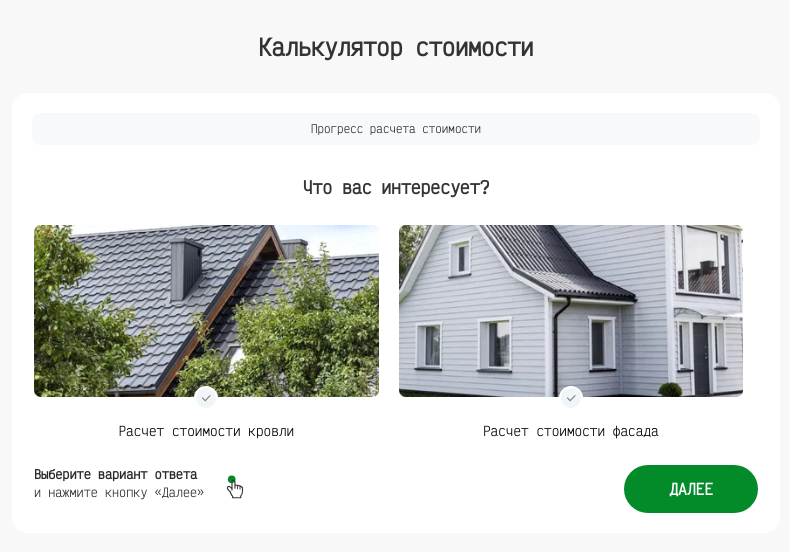
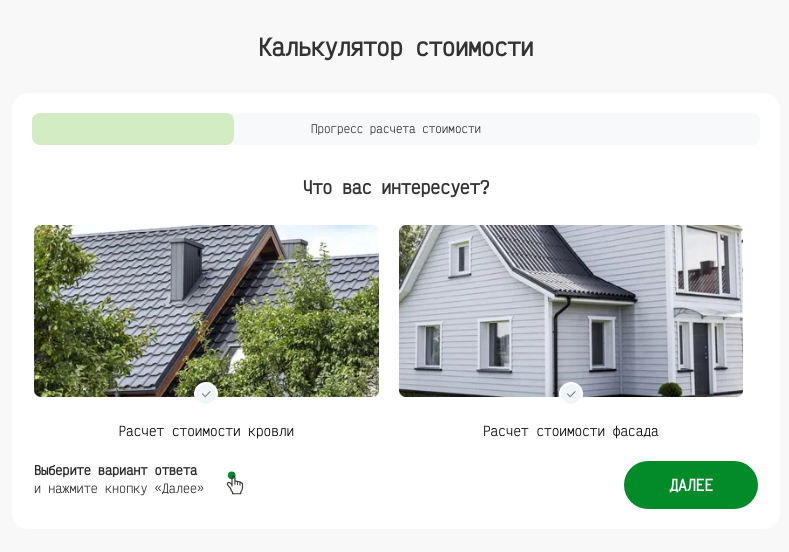
Before and after one commit to alexanderVLG/krovlya-calculator, a website: page source/index.html in a window 1280 px wide. Shown: the whole page, without its empty margins (244-1033 px from the left). Drawn offline with nearby package versions, Linux system fonts and the light colour scheme; files that its build step writes are made by us from their sources.

Commit message:
add styles for desktop

```diff
--- a/source/index.html
+++ b/source/index.html
@@ -17,7 +17,10 @@
     <section class="calculator">
       <h1 class="calculator__title">Калькулятор стоимости</h1>
       <div class="calculator__container">
-        <div class="progress-bar">Прогресс расчета стоимости</div>
+        <div class="progress-bar">
+          Прогресс расчета стоимости
+          <div class="progress-bar-range" style="top: 0; left: 0; width: 202px;"></div>
+        </div>
         <form class="form-calculator" action="#">
           <h2 class="form-calculator__title">Что вас интересует?</h2>
           <fieldset class="calculator-filter">
--- a/source/styles/blocks/calculator-button.scss
+++ b/source/styles/blocks/calculator-button.scss
@@ -9,6 +9,8 @@
   text-transform: uppercase;
   border-radius: 132px;
   border: none;
+  cursor: pointer;
+  transition: opacity 0.3s ease-in-out;
 
   &--primary-color {
     background-color: $bg-button-primary-color;
@@ -25,4 +27,8 @@
       justify-self: end;
     }
   }
+
+  &:hover {
+    opacity: 0.9;
+  }
 }
--- a/source/styles/blocks/calculator-container.scss
+++ b/source/styles/blocks/calculator-container.scss
@@ -9,6 +9,7 @@
 }
 
 .progress-bar {
+  position: relative;
   margin: 0 auto;
   margin-bottom: 30px;
   padding: 7px 25px;
@@ -23,3 +24,10 @@
     font-size: 14px;
   }
 }
+
+.progress-bar-range {
+  position: absolute;
+  height: 32px;
+  background-color: #d4ecc4;
+  border-radius: 8px;
+}
--- a/source/styles/blocks/calculator-filter.scss
+++ b/source/styles/blocks/calculator-filter.scss
@@ -16,14 +16,18 @@
   padding-right: 15px;
   list-style-type: none;
   display: grid;
-  min-height: 360px;
-  overflow: scroll;
+  max-height: 500px;
+  overflow-y: auto;
 
   @media (min-width: $tablet-width) {
     grid-column: 1/-1;
     grid-template-columns: 1fr 1fr;
     gap: 20px;
-    min-height: 220px;
+    max-height: 220px;
+  }
+
+  @media (min-width: $desktop-width) {
+    max-height: 240px;
   }
 }
 
```
